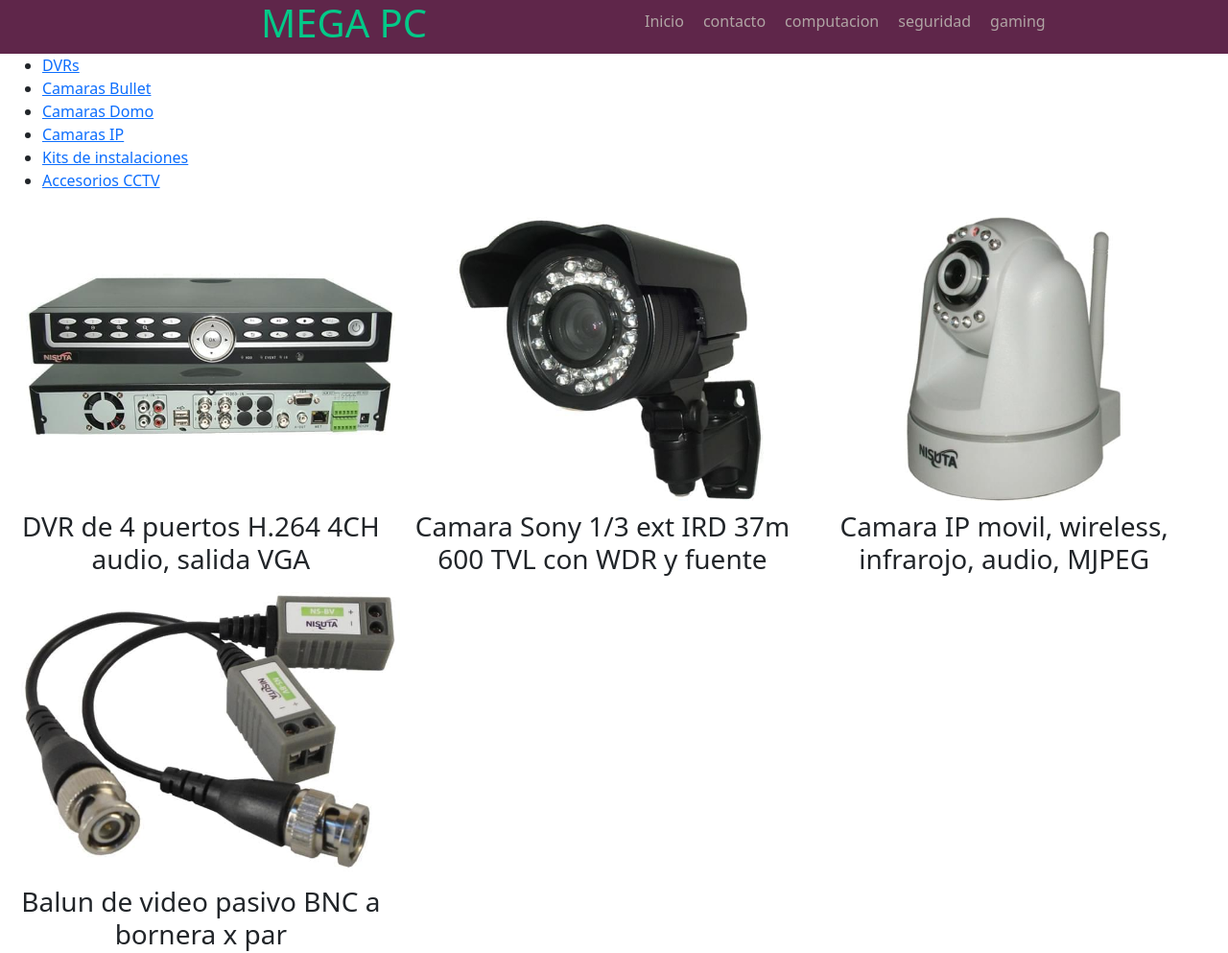
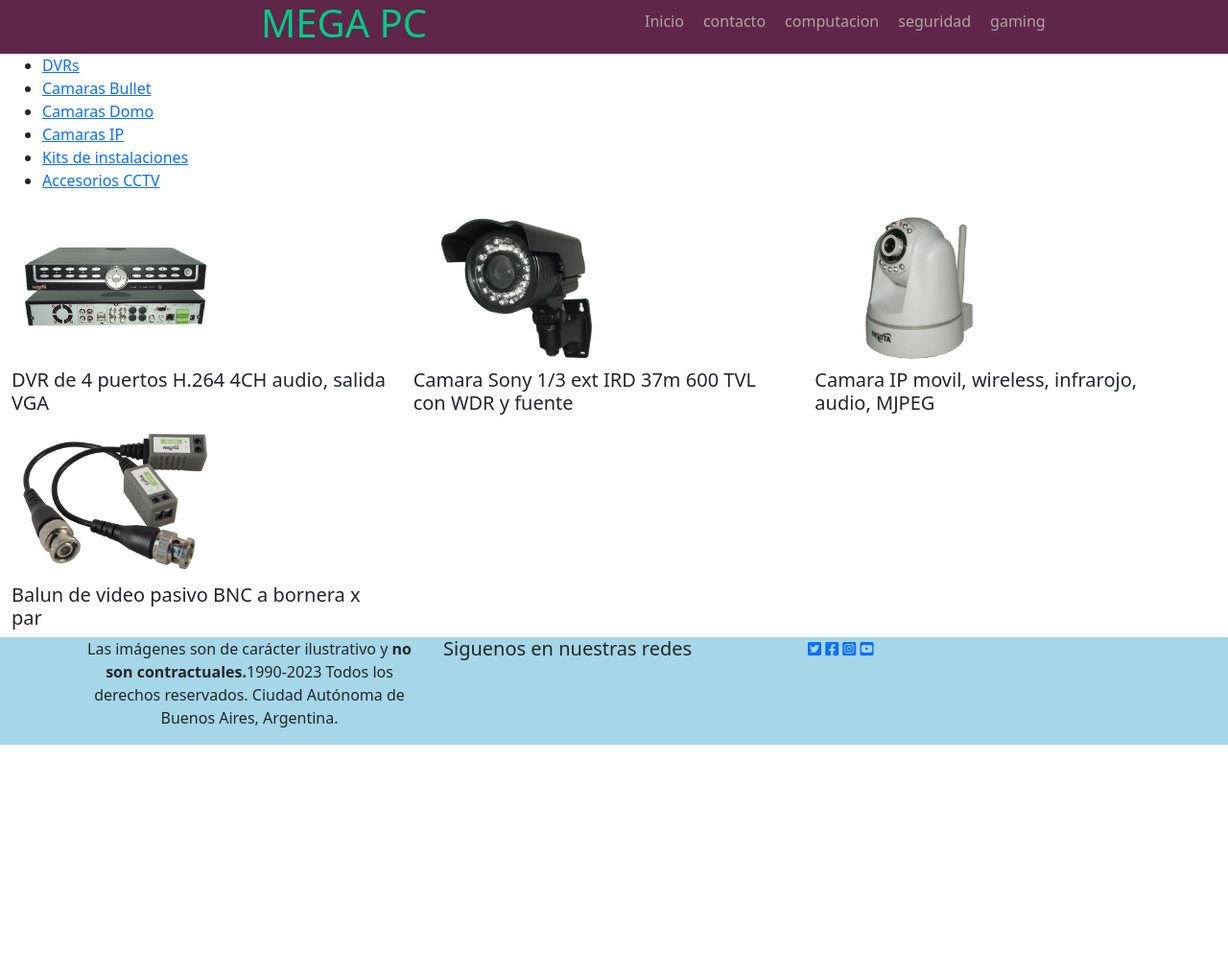
Before and after one commit to victorcapcha/2da-pre-entrega, a website: page pages/seguridad.html in a window 1280 px wide. Shown: the top 993 px of the page at 96% size. After the commit the page ends 800 px from the top, so only its background shows below. Drawn offline with nearby package versions, Linux system fonts and the light colour scheme; a web font is replaced by a local one.

Commit message:
modificnado sass

```diff
--- a/pages/seguridad.html
+++ b/pages/seguridad.html
@@ -49,20 +49,20 @@
         </aside>
         <div class="row">
           <div class="col-lg-4 col-md-6">
-            <img src="../img/nsd4204.jpg" class="img-fluid" alt="dvr cctv 4 canales">
-            <h3>DVR de 4 puertos H.264 4CH audio, salida VGA</h3>
+            <img src="../img/nsd4204.jpg" class="w-50" alt="dvr cctv 4 canales">
+            <h5>DVR de 4 puertos H.264 4CH audio, salida VGA</h5>
           </div>
           <div class="col-lg-4 col-md-6">
-            <img src="../img/nscirou37r.jpg" class="img-fluid" alt="camara cctv bullet">
-            <h3>Camara Sony 1/3 ext IRD 37m 600 TVL con WDR y fuente</h3>
+            <img src="../img/nscirou37r.jpg" class="w-50" alt="camara cctv bullet">
+            <h5>Camara Sony 1/3 ext IRD 37m 600 TVL con WDR y fuente</h5>
           </div>
           <div class="col-lg-4 col-md-6">
-            <img src="../img/nsic09w.jpg" class="img-fluid" alt="camara domo ip">
-            <h3>Camara IP movil, wireless, infrarojo, audio, MJPEG</h3>
+            <img src="../img/nsic09w.jpg" class="w-50" alt="camara domo ip">
+            <h5>Camara IP movil, wireless, infrarojo, audio, MJPEG</h5>
           </div>
           <div class="col-lg-4 col-md-6">
-            <img src="../img/nsbv.jpg" class="img-fluid" alt="balum">
-            <h3>Balun de video pasivo BNC a bornera x par</h3>
+            <img src="../img/nsbv.jpg" class="w-50" alt="balum">
+            <h5>Balun de video pasivo BNC a bornera x par</h5>
           </div>
         </div>
       </div>
--- a/scss/_index.scss
+++ b/scss/_index.scss
@@ -1,4 +1,5 @@
   /*index*/
+
   .titulo{
     text-align: center;
     margin: 20px;
```
Also changed, not shown: pages/computacion.html (+6 -6 lines), pages/gaming.html (+6 -6 lines), 1 other file.
